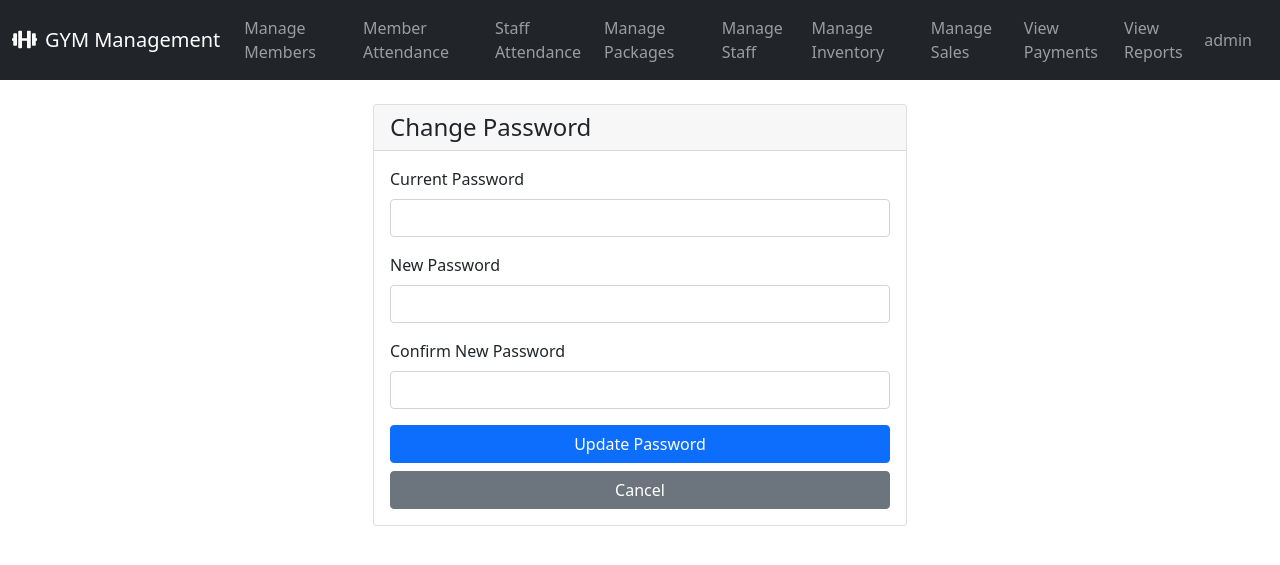
After one commit to danishjavedcodes/gym_management, a Flask app: page /change_password in a window 1280 px wide. The commit adds this page. Shown: the top 565 px of the page. Run offline with Flask 3, Linux system fonts and the light colour scheme; the visitor is signed in with stand-in values (Sample User, id 1).

Commit message:
change password integrated

```diff
--- a/app.py
+++ b/app.py
@@ -1305,6 +1305,46 @@ def sales_report():
         return redirect(url_for('sales'))
 
 
+@app.route('/change_password', methods=['GET', 'POST'])
+def change_password():
+    if 'user_type' not in session:
+        return redirect(url_for('login'))
+
+    if request.method == 'POST':
+        try:
+            current_password = request.form.get('current_password')
+            new_password = request.form.get('new_password')
+            confirm_password = request.form.get('confirm_password')
+
+            if new_password != confirm_password:
+                flash('New passwords do not match')
+                return redirect(url_for('change_password'))
+
+            # Load appropriate Excel file based on user type
+            file_path = 'data/admin.xlsx' if session['user_type'] == 'admin' else 'data/receptionists.xlsx'
+            df = pd.read_excel(file_path)
+
+            # Verify current password
+            user_row = df[df['username'] == session['username']]
+            if user_row.empty or user_row.iloc[0]['password'] != current_password:
+                flash('Current password is incorrect')
+                return redirect(url_for('change_password'))
+
+            # Update password
+            df.loc[df['username'] == session['username'], 'password'] = new_password
+            df.to_excel(file_path, index=False)
+
+            flash('Password changed successfully')
+            return redirect(url_for('admin_dashboard' if session['user_type'] == 'admin' else 'staff_dashboard'))
+
+        except Exception as e:
+            flash('Error changing password')
+            return redirect(url_for('change_password'))
+
+    return render_template('change_password.html')
+
+
+
 if __name__ == '__main__':
     app.run(debug=True)
 
--- /dev/null
+++ b/templates/change_password.html
@@ -0,0 +1,35 @@
+{% extends "base.html" %}
+
+{% block content %}
+<div class="container mt-4">
+    <div class="row justify-content-center">
+        <div class="col-md-6">
+            <div class="card">
+                <div class="card-header">
+                    <h4 class="mb-0">Change Password</h4>
+                </div>
+                <div class="card-body">
+                    <form method="POST">
+                        <div class="mb-3">
+                            <label for="current_password" class="form-label">Current Password</label>
+                            <input type="password" class="form-control" id="current_password" name="current_password" required>
+                        </div>
+                        <div class="mb-3">
+                            <label for="new_password" class="form-label">New Password</label>
+                            <input type="password" class="form-control" id="new_password" name="new_password" required>
+                        </div>
+                        <div class="mb-3">
+                            <label for="confirm_password" class="form-label">Confirm New Password</label>
+                            <input type="password" class="form-control" id="confirm_password" name="confirm_password" required>
+                        </div>
+                        <div class="d-grid gap-2">
+                            <button type="submit" class="btn btn-primary">Update Password</button>
+                            <a href="{{ url_for('admin_dashboard' if session.user_type == 'admin' else 'staff_dashboard') }}" class="btn btn-secondary">Cancel</a>
+                        </div>
+                    </form>
+                </div>
+            </div>
+        </div>
+    </div>
+</div>
+{% endblock %}
--- a/templates/staff/dashboard.html
+++ b/templates/staff/dashboard.html
@@ -2,10 +2,11 @@
 
 {% block content %}
 <div class="container mt-4">
-    <div class="d-flex justify-content-between align-items-center">
-        <h2>Welcome, {{ staff_name }}</h2>
+    <div class="d-flex justify-content-end mb-4">
+        <a href="{{ url_for('change_password') }}" class="btn btn-primary me-2">Change Password</a>
         <a href="{{ url_for('logout') }}" class="btn btn-danger">Logout</a>
     </div>
+    <h2>Welcome, {{ session.username }}!</h2>
 
     <div class="row mt-4">
         {% if 'members' in privileges %}
```
Also changed, not shown: templates/admin/dashboard.html (+4 -3 lines), 2 other files.
